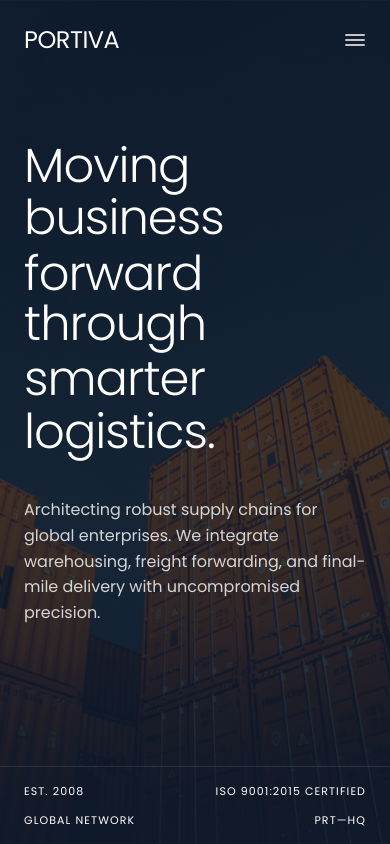
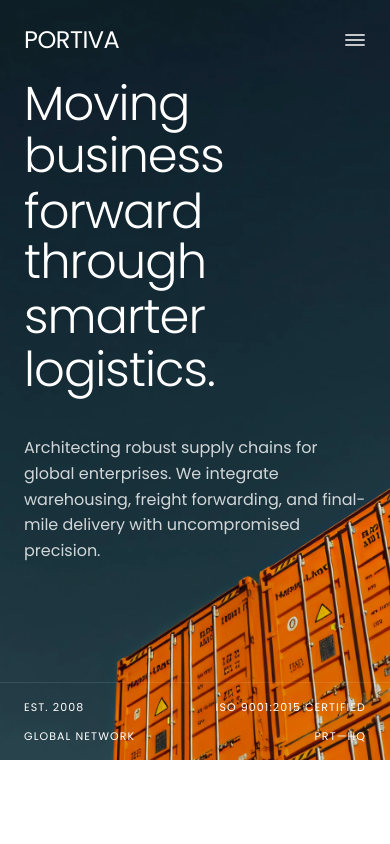
Before and after one commit to Avinnskie/portiva, a Next.js app: page / in a window 390 px wide. Shown: the top 844 px of the page. Built offline with nearby package versions, Linux system fonts and the light colour scheme.

Commit message:
feat: fix image hero

```diff
--- a/components/sections/Hero.tsx
+++ b/components/sections/Hero.tsx
@@ -14,6 +14,8 @@ const META_ITEMS: string[] = [
   "GLOBAL NETWORK",
   "PRT—HQ",
 ];
+
+const HERO_FRAME_HEIGHT = "max(760px, min(calc(100vw * 887 / 1280), 100svh))";
 
 export function Hero() {
   const heroRef = useRef<HTMLElement>(null);
@@ -71,23 +73,23 @@ export function Hero() {
     <section
       ref={heroRef}
       className="relative bg-ink text-paper overflow-hidden"
-      style={{ minHeight: "min(887px, 100vh)" }}
+      style={{ minHeight: HERO_FRAME_HEIGHT }}
     >
       <div aria-hidden className="absolute inset-0">
         <Image
-          src="/cargo01.jpg"
+          src="/cargo-hero.png"
           alt=""
           fill
           priority
           sizes="100vw"
-          className="object-cover opacity-50"
+          unoptimized
+          className="object-cover object-center"
         />
-        <div className="absolute inset-0 bg-gradient-to-b from-ink/70 via-ink/55 to-ink/85" />
       </div>
 
-      <div className="relative flex flex-col" style={{ minHeight: "min(887px, 100vh)" }}>
+      <div className="relative flex flex-col" style={{ minHeight: HERO_FRAME_HEIGHT }}>
         <div className="flex-1 flex items-center pt-[var(--header-h)]">
-          <div className="w-full px-6 md:px-20 pb-20 md:pb-32">
+          <div className="w-full px-6 md:px-20 pb-20 md:pb-32 -translate-y-5 md:-translate-y-8">
             <h1
               ref={headlineRef}
               className="font-light text-[clamp(48px,7.5vw,88px)] leading-[1.05] tracking-[-0.02em] text-paper max-w-[1120px]"
```
Also changed, not shown: public/cargo-hero.png (added).
